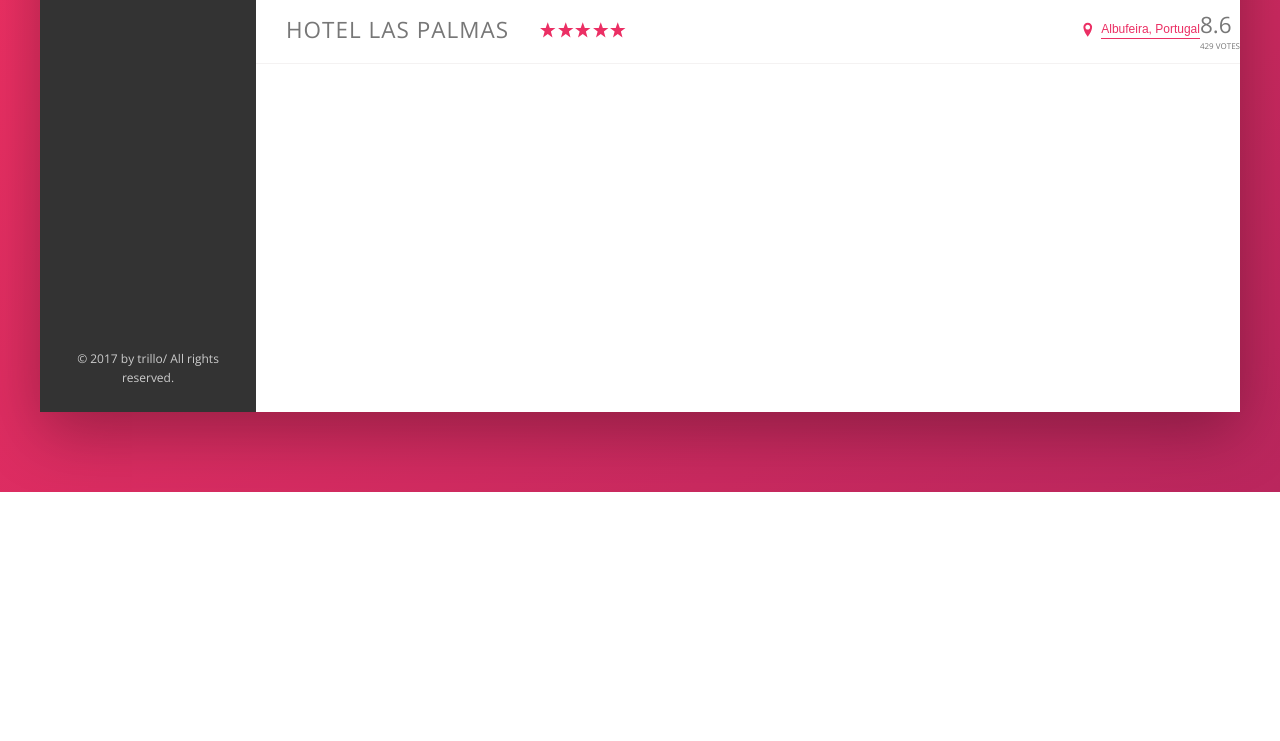
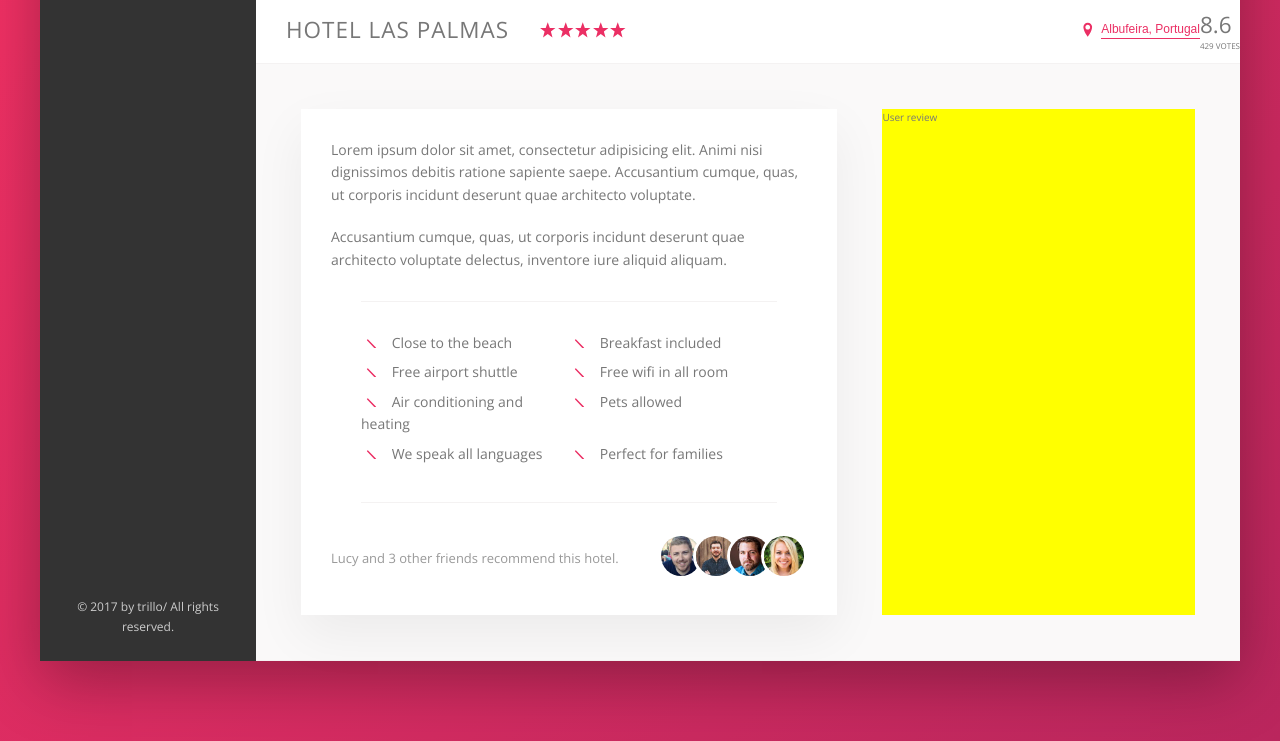
Before and after one commit to ngoctran-thn/Trillo-project-master-flexbox, a website: page index.html in a window 1280 px wide. Shown: the part 538-1279 px from the top of the page. Before the commit the page ends 1030 px from the top, so only its background shows below. Drawn offline with nearby package versions, Linux system fonts and the light colour scheme.

Commit message:
complete recommend

```diff
--- a/index.html
+++ b/index.html
@@ -145,6 +145,45 @@
                 </div>
 
             </div>
+
+            <div class="detail">
+                <div class="description">
+                    <p class="paragraph">
+                        Lorem ipsum dolor sit amet, consectetur adipisicing elit. Animi nisi dignissimos
+                        debitis ratione sapiente saepe. Accusantium cumque, quas, ut corporis incidunt deserunt
+                        quae architecto voluptate.
+                    </p>
+                    <p class="paragraph">
+                        Accusantium cumque, quas, ut corporis incidunt deserunt quae architecto voluptate delectus,
+                        inventore iure aliquid aliquam.
+                    </p>
+                    <ul class="list">
+                        <li class="list__item"> Close to the beach</li>
+                        <li class="list__item"> Breakfast included</li>
+                        <li class="list__item"> Free airport shuttle</li>
+                        <li class="list__item"> Free wifi in all room</li>
+                        <li class="list__item"> Air conditioning and heating</li>
+                        <li class="list__item"> Pets allowed</li>
+                        <li class="list__item"> We speak all languages</li>
+                        <li class="list__item"> Perfect for families</li>
+                    </ul>
+                    <div class="recommend">
+                        <p class="recommend__count">
+                            Lucy and 3 other friends recommend this hotel.
+                        </p>
+                        <div class="recommend__friends">
+                            <img src="img/user-3.jpg" alt="Friend 1" class="recommend__photo">
+                            <img src="img/user-4.jpg" alt="Friend 2" class="recommend__photo">
+                            <img src="img/user-5.jpg" alt="Friend 3" class="recommend__photo">
+                            <img src="img/user-6.jpg" alt="Friend 4" class="recommend__photo">
+                        </div>
+
+                    </div>
+                </div>
+                <div class="user-reviews">
+                    User review
+                </div>
+            </div>
         </main>
       </div>
     </div>
--- a/sass/_base.scss
+++ b/sass/_base.scss
@@ -12,6 +12,8 @@
     --color-grey-dark-2: #777;
     --color-grey-dark-3: #999;
     --shadow-dark: 0 2rem 6rem rgba(0,0,0, .3);
+    --shadow-light: 0 2rem 5rem rgba(0,0,0,.06);
+    --line: 1px solid var(--color-grey-light-2);
 }
 * {
     margin: 0;
--- a/sass/_components.scss
+++ b/sass/_components.scss
@@ -203,7 +203,7 @@
 .overview {
     display: flex;
     align-items: center;
-    border-bottom: 1px solid var(--color-grey-light-2);
+    border-bottom: var(--line);
     &__heading {
         font-size: 2.25rem;
         font-weight: 300;
@@ -304,3 +304,73 @@
     }
 
 }
+
+/////////////////////////////////////////
+///PARAGRAPH
+.paragraph:not(:last-of-type) {
+    margin-bottom: 2rem;
+}
+
+
+/////////////////////////////////////////
+///LIST
+.list {
+    list-style: none;
+    margin: 3rem;
+    padding: 3rem 0;
+    border-top: var(--line);
+    border-bottom: var(--line);
+
+    display: flex;
+    flex-wrap: wrap;
+
+    &__item {
+        flex: 0 0 50%;
+        margin-bottom: .7rem;
+    }
+
+    &__item::before {
+        content:"";
+        display: inline-block;
+        height: 1rem;
+        width: 2rem;
+        margin-right: .7rem;
+        // Older browsers
+        //background-image: url(../img/chevron-thin-right.svg);
+        //background-size: cover;
+
+        //Newer browsers- masks
+        background-color: var(--color-primary);
+        -webkit-mask-image: url(../img/chevron-thin-right.svg);
+        -webkit-mask-size: cover;
+        mask-image: url(../img/chevron-thin-right.svg);
+        mask-size: cover;
+    }
+}
+
+
+/////////////////////////////////////////
+///RECOMMEnD
+.recommend {
+    font-size: 1.3rem;
+    color: var(--color-grey-dark-3);
+
+    display: flex;
+    align-items: center;
+
+    &__count {
+        margin-right: auto;
+    }
+
+    &__photo {
+        box-sizing: content-box;
+        height: 4rem;
+        width: 4rem;
+        border-radius: 50%;
+        border: 3px solid #fff;
+
+        &:not(:last-child) {
+            margin-right: -1.5rem;
+        }
+    }
+}
--- a/sass/_layout.scss
+++ b/sass/_layout.scss
@@ -9,7 +9,7 @@
     font-size: 1.4rem;
     height: 7rem;
     background-color: #fff;
-    border-bottom: 1px solid var(--color-grey-light-2);
+    border-bottom: var(--line);
     display: flex;
     justify-content:space-between;
     align-items: center;
@@ -27,9 +27,26 @@
 }
 .hotel-view {
     background-color: #fff;
-
-    ///TEST
-
-    height: 80rem;
     flex: 1;
 }
+
+.detail {
+    display: flex;
+    padding: 4.5rem;
+    background-color: var(--color-grey-light-1);
+    border-bottom: var(--line);
+}
+.description {
+    font-size: 1.4rem;
+    background-color:#fff;
+    box-shadow: var(--shadow-light);
+    padding: 3rem;
+    flex: 0 0 60%;
+    margin-right: 4.5rem;
+
+}
+
+.user-reviews {
+    background-color: yellow;
+    flex: 1;
+}
```
Also changed, not shown: css/style.css.
